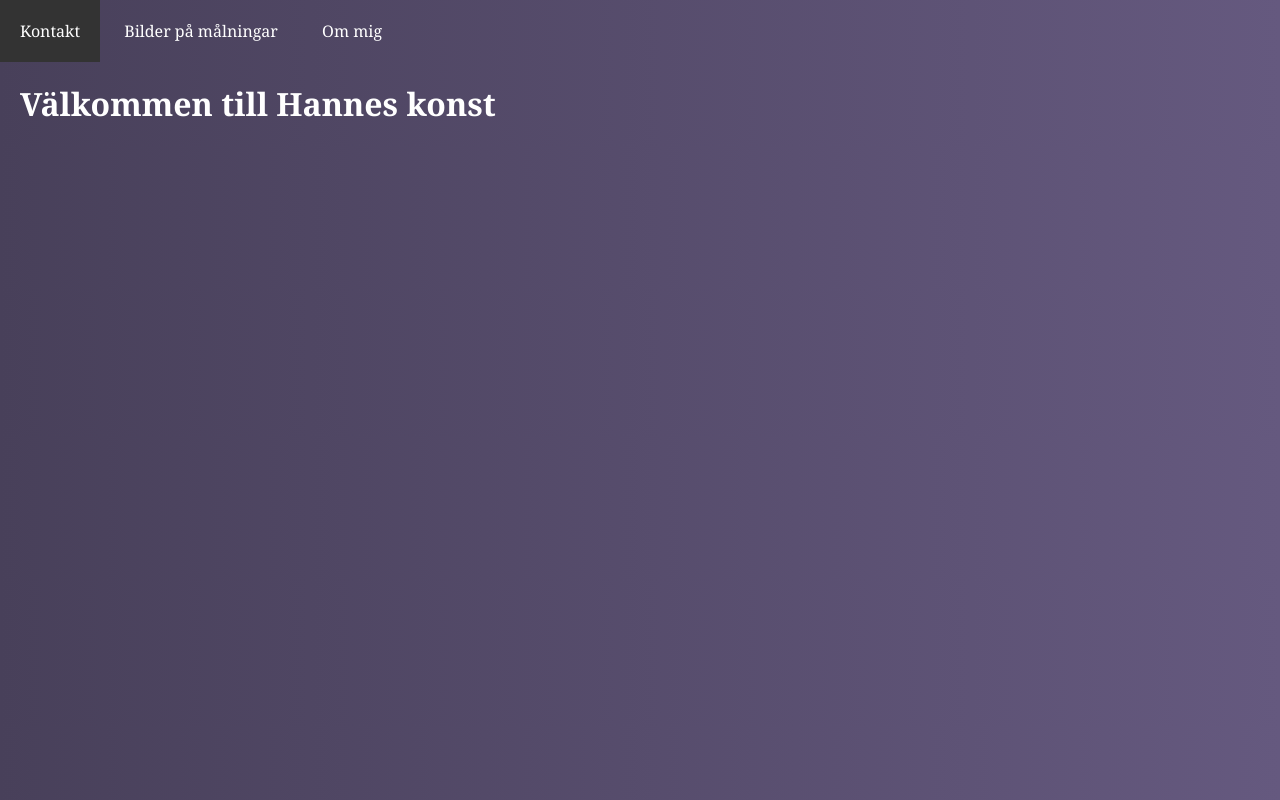
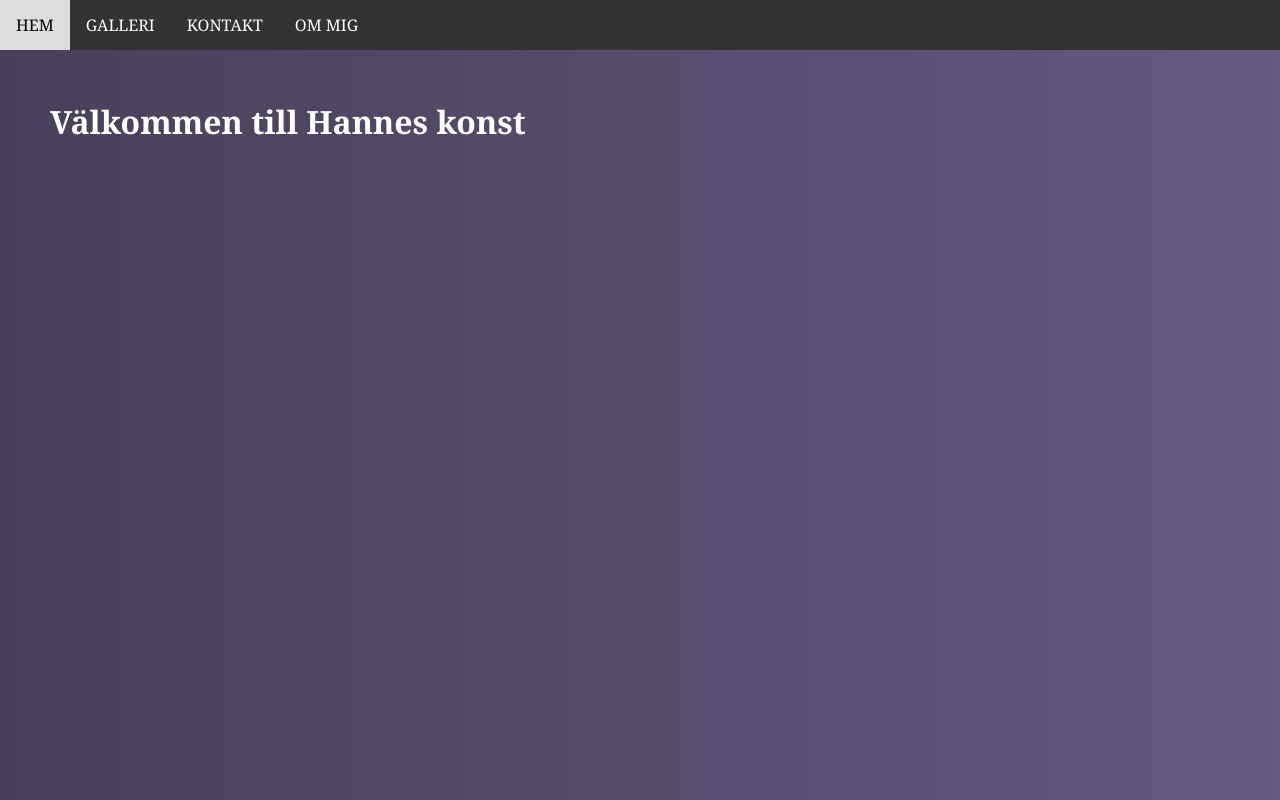
Before and after one commit to hanneskonst/hanneskonst-github.io, a plain HTML site: page index.html in a window 1280 px wide. Drawn offline with Linux system fonts and the light colour scheme.

Commit message:
Update index.html

```diff
--- a/index.html
+++ b/index.html
@@ -3,7 +3,7 @@
 <head>
     <meta charset="UTF-8">
     <meta name="viewport" content="width=device-width, initial-scale=1.0">
-    <title>Välkommen till Hannes konst</title>
+    <title>Your Page Title</title>
     <style>
         body {
 			background: linear-gradient(to right, #48405A, #65597F);
@@ -14,35 +14,53 @@
             text-align: left;
         }
 
-        a {
-            display: inline-block;
-            padding: 20px;
-            text-decoration: none;
-            color: white;
-            cursor: pointer; /* Add pointer cursor for better user feedback */
+        /* Style for the navigation bar */
+        nav {
+            background-color: #333;
+            overflow: hidden;
+			position: fixed; /* Set the position to fixed */
+            width: 100%; /* Make it take up the full width of the viewport */
+            top: 0; /* Stick it to the top */
         }
 
-        a:hover {
-            background-color: #333; /* Darken the background on hover */
+        /* Style for the navigation bar links */
+        nav a {
+            float: left;
+            display: block;
+            color: white;
+            text-align: center;
+            padding: 14px 16px;
+            text-decoration: none;
         }
 
+        /* Change color on hover */
+        nav a:hover {
+            background-color: #ddd;
+            color: black;
+        }
 		 #contact-details {
             display: none;
             color: white;
         }
-
 		h1 {
-            padding: 20px;
-            margin: 0; /* Remove default margin */
+            margin-top: 100px; /* Adjust the value as needed */
+			margin-left: 50px;
         }
     </style>
 </head>
 <body>
 
-    <a href="#" class="contact-link" onclick="toggleContactDetails()">Kontakt</a>
-    <a href="images.html" class="images-link">Bilder på målningar</a>
-    <a href="#" class="about-me-link">Om mig</a>
+<!-- Navigation Bar -->
+<nav>
 
+    <a href="#home">HEM</a>
+    <a href="images.html">GALLERI</a>
+    <a href="#Contact" class="contact-link" onclick="toggleContactDetails()">KONTAKT</a>
+	<a href="#AboutMe">OM MIG</a>
+    <!-- Add more links as needed -->
+</nav>
+
+<!-- Your page content goes here -->
   <h1>Välkommen till Hannes konst</h1>
 
   <div id="contact-details">
@@ -56,6 +74,5 @@
             contactDetails.style.display = (contactDetails.style.display === 'none' || contactDetails.style.display === '') ? 'block' : 'none';
         }
   </script>
-
 </body>
 </html>
```
Lines whose indentation alone changed are shown as unchanged.
